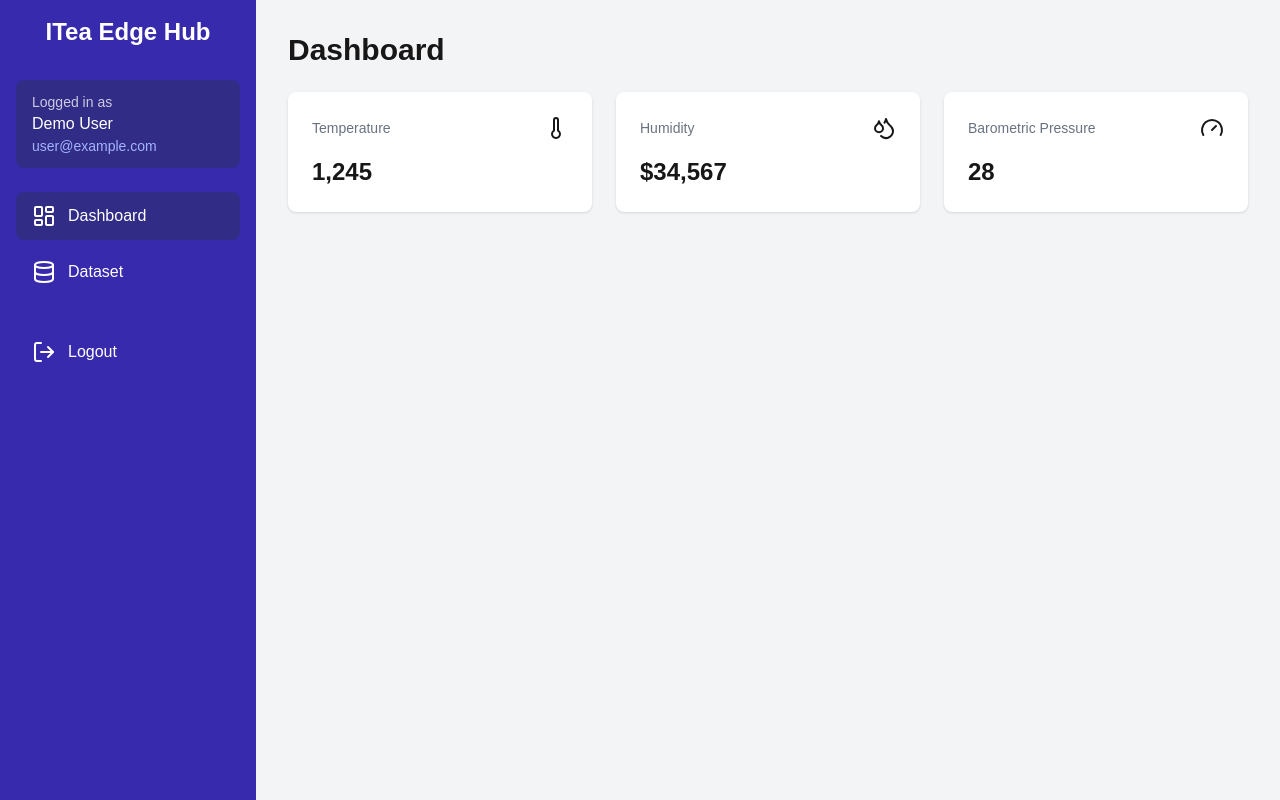
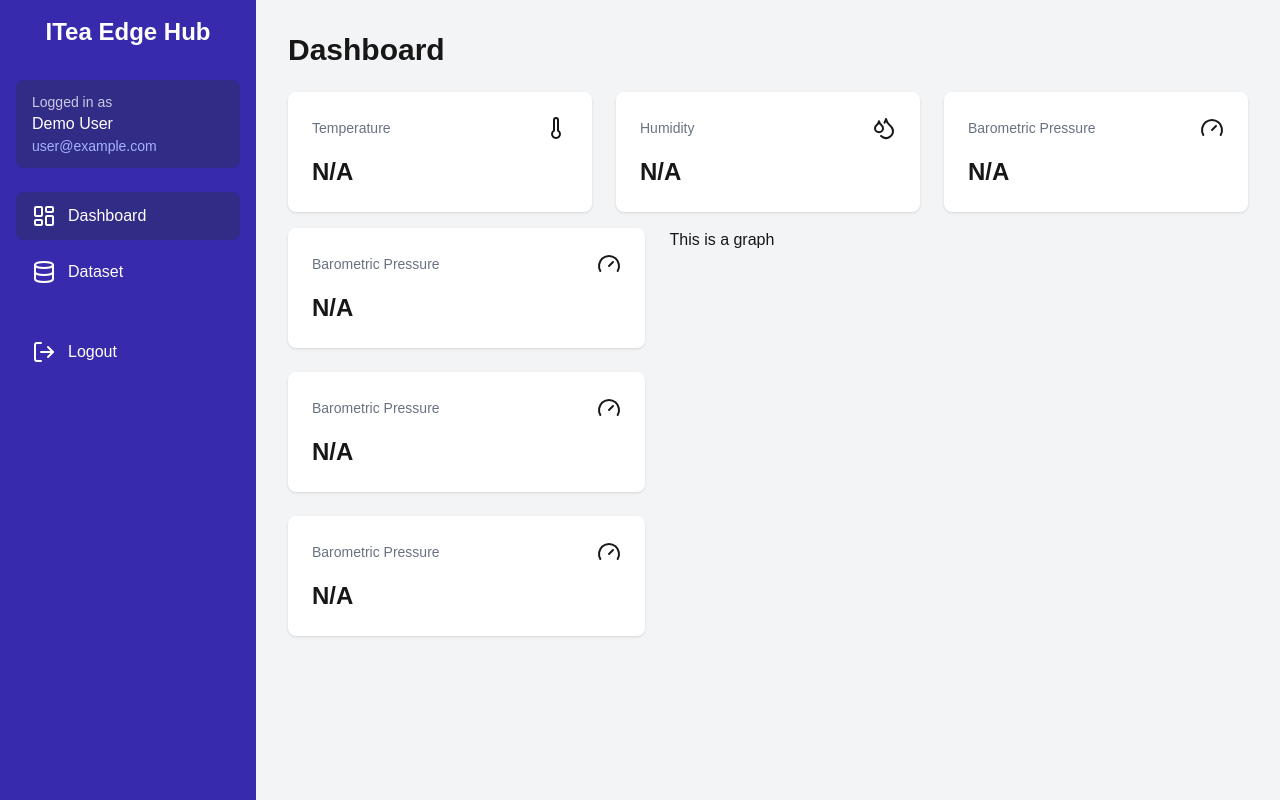
Before and after one commit to Itea-Lab/Weather-Dashboard, a Next.js app: page /dashboard in a window 1280 px wide. Built offline with nearby package versions, Linux system fonts and the light colour scheme; sample sign-in values are in the browser's storage.

Commit message:
setup layout for dashboard 2

```diff
--- a/src/app/api/auth/route.ts
+++ b/src/app/api/auth/route.ts
@@ -1,6 +1,5 @@
 import { NextResponse } from "next/server";
 import { Dataset } from "@/types/dataset";
-import { temperatureData } from "@/types/sensorData";
 
 const sampleDatasets: Dataset[] = [
   {
--- a/src/app/dashboard/page.tsx
+++ b/src/app/dashboard/page.tsx
@@ -4,26 +4,42 @@ export default function DashboardPage() {
   return (
     <div>
       <h1 className="text-3xl font-bold mb-6">Dashboard</h1>
-
+      <section>
         <div className="grid grid-cols-1 md:grid-cols-2 lg:grid-cols-3 gap-6">
-        <DashboardCard
-          title="Temperature"
-          value="1,245"
-          icon="temperature"
-        />
-        <DashboardCard
-          title="Humidity"
-          value="$34,567"
-          icon="humidity"
-        />
+          <DashboardCard title="Temperature" value="N/A" icon="temperature" />
+          <DashboardCard title="Humidity" value="N/A" icon="humidity" />
           <DashboardCard
             title="Barometric Pressure"
-          value="28"
+            value="N/A"
             icon="barometric"
           />
         </div>
-
+      </section>
       {/* More dashboard content */}
+      <section className="my-4 grid grid-flow-col grid-rows-3 gap-6">
+        <div className="col-span-1">
+          <DashboardCard
+            title="Barometric Pressure"
+            value="N/A"
+            icon="barometric"
+          />
+        </div>
+        <div className="col-span-1 row-span-1">
+          <DashboardCard
+            title="Barometric Pressure"
+            value="N/A"
+            icon="barometric"
+          />
+        </div>
+        <div className="col-span-1 row-span-1">
+          <DashboardCard
+            title="Barometric Pressure"
+            value="N/A"
+            icon="barometric"
+          />
+        </div>
+        <div className="row-span-3 col-span-3">This is a graph</div>
+      </section>
     </div>
   );
 }
--- a/src/components/dashboard/DataTable.tsx
+++ b/src/components/dashboard/DataTable.tsx
@@ -30,7 +30,7 @@ export default function DatasetTable() {
     };
 
     fetchDatasets();
-  }, []);
+  }, []); //Fetch one time only
 
   // Calculate pagination values
   const indexOfLastItem = currentPage * itemsPerPage;
@@ -143,7 +143,9 @@ export default function DatasetTable() {
                   </div>
                 </td>
                 <td className="px-6 py-4 whitespace-nowrap">
-                  <div className="text-sm text-gray-900">{dataset.humidity}</div>
+                  <div className="text-sm text-gray-900">
+                    {dataset.humidity}
+                  </div>
                 </td>
                 <td className="px-6 py-4 whitespace-nowrap">
                   <div className="text-sm text-gray-900">
@@ -177,7 +179,10 @@ export default function DatasetTable() {
                 </td>
                 <td className="px-6 py-4 whitespace-nowrap text-sm font-medium">
                   <div className="flex space-x-3">
-                    <button className="text-red-600 hover:text-red-900">
+                    <button
+                      className="text-red-600 hover:text-red-900"
+                      // onClick={() => handleDelete(dataset.id)}
+                    >
                       Delete
                     </button>
                   </div>
```
Also changed, not shown: src/types/sensorData.ts (deleted, +0 -14 lines). Lines whose indentation alone changed are shown as unchanged.
